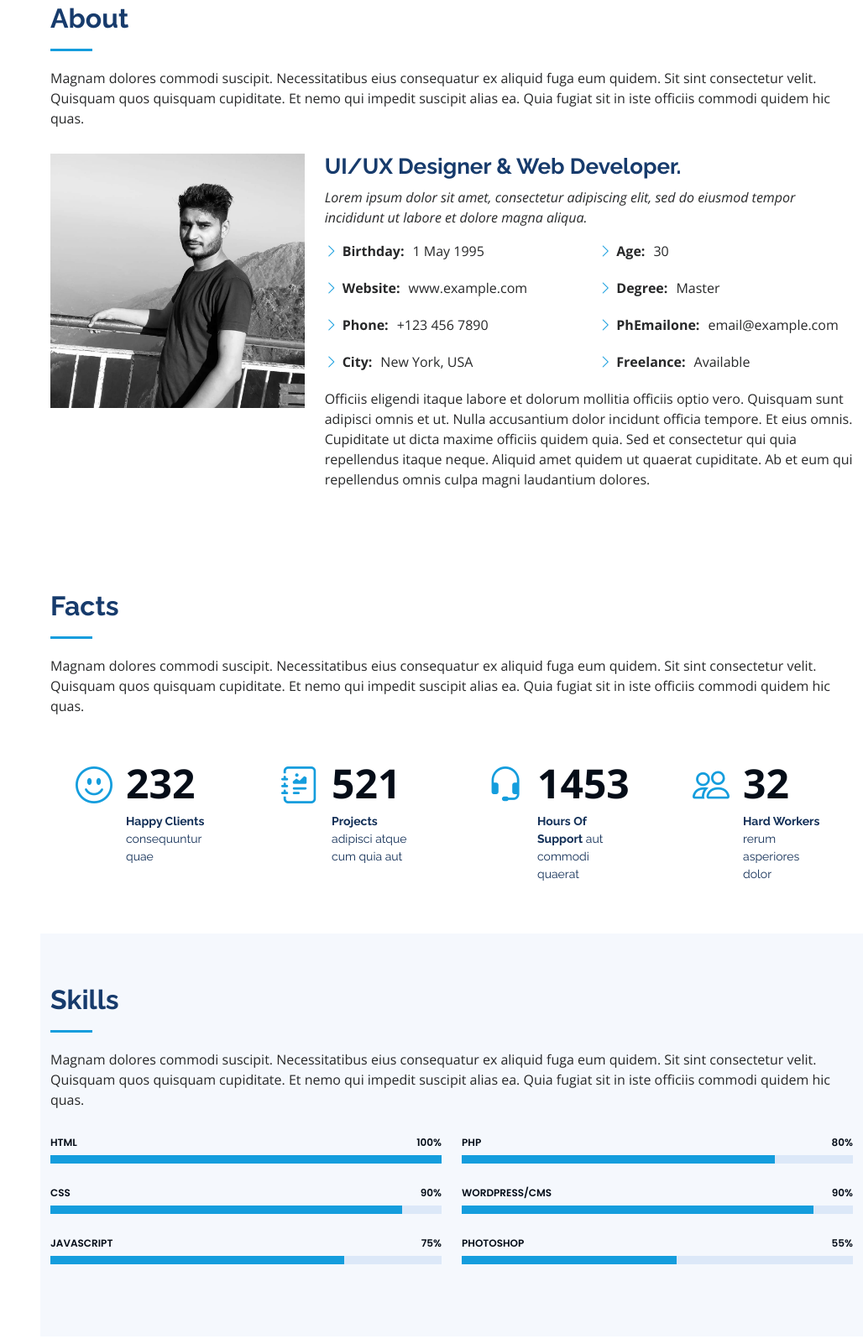
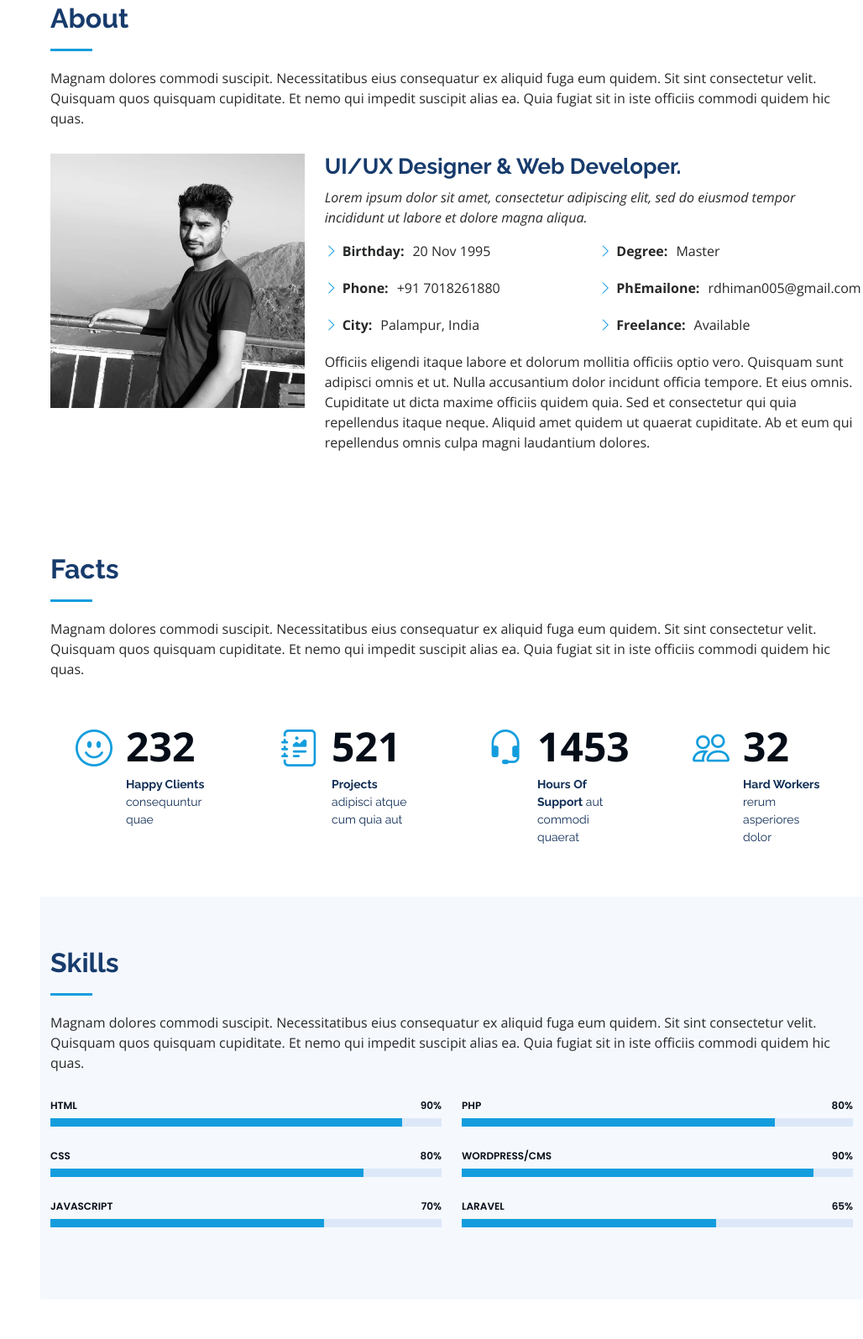
Before and after one commit to goldie59/rajatdhiman.com, a plain HTML site: page index.html in a window 1280 px wide. Shown: the part 857-2452 px from the top of the page at 84% size, without its empty margins (252-1280 px from the left). Drawn offline with nearby package versions, Linux system fonts and the light colour scheme.

Commit message:
Update index.html

```diff
--- a/index.html
+++ b/index.html
@@ -94,17 +94,15 @@
             <div class="row">
               <div class="col-lg-6">
                 <ul>
-                  <li><i class="bi bi-chevron-right"></i> <strong>Birthday:</strong> <span>1 May 1995</span></li>
-                  <li><i class="bi bi-chevron-right"></i> <strong>Website:</strong> <span>www.example.com</span></li>
-                  <li><i class="bi bi-chevron-right"></i> <strong>Phone:</strong> <span>+123 456 7890</span></li>
-                  <li><i class="bi bi-chevron-right"></i> <strong>City:</strong> <span>New York, USA</span></li>
+                  <li><i class="bi bi-chevron-right"></i> <strong>Birthday:</strong> <span>20 Nov 1995</span></li>
+                  <li><i class="bi bi-chevron-right"></i> <strong>Phone:</strong> <span>+91 7018261880</span></li>
+                  <li><i class="bi bi-chevron-right"></i> <strong>City:</strong> <span>Palampur, India</span></li>
                 </ul>
               </div>
               <div class="col-lg-6">
                 <ul>
-                  <li><i class="bi bi-chevron-right"></i> <strong>Age:</strong> <span>30</span></li>
                   <li><i class="bi bi-chevron-right"></i> <strong>Degree:</strong> <span>Master</span></li>
-                  <li><i class="bi bi-chevron-right"></i> <strong>PhEmailone:</strong> <span>email@example.com</span></li>
+                  <li><i class="bi bi-chevron-right"></i> <strong>PhEmailone:</strong> <span>rdhiman005@gmail.com</span></li>
                   <li><i class="bi bi-chevron-right"></i> <strong>Freelance:</strong> <span>Available</span></li>
                 </ul>
               </div>
@@ -181,23 +179,23 @@
           <div class="col-lg-6" data-aos="fade-up">
 
             <div class="progress">
-              <span class="skill">HTML <i class="val">100%</i></span>
-              <div class="progress-bar-wrap">
-                <div class="progress-bar" role="progressbar" aria-valuenow="100" aria-valuemin="0" aria-valuemax="100"></div>
-              </div>
-            </div>
-
-            <div class="progress">
-              <span class="skill">CSS <i class="val">90%</i></span>
+              <span class="skill">HTML <i class="val">90%</i></span>
               <div class="progress-bar-wrap">
                 <div class="progress-bar" role="progressbar" aria-valuenow="90" aria-valuemin="0" aria-valuemax="100"></div>
               </div>
             </div>
 
             <div class="progress">
-              <span class="skill">JavaScript <i class="val">75%</i></span>
+              <span class="skill">CSS <i class="val">80%</i></span>
               <div class="progress-bar-wrap">
-                <div class="progress-bar" role="progressbar" aria-valuenow="75" aria-valuemin="0" aria-valuemax="100"></div>
+                <div class="progress-bar" role="progressbar" aria-valuenow="80" aria-valuemin="0" aria-valuemax="100"></div>
+              </div>
+            </div>
+
+            <div class="progress">
+              <span class="skill">JavaScript <i class="val">70%</i></span>
+              <div class="progress-bar-wrap">
+                <div class="progress-bar" role="progressbar" aria-valuenow="70" aria-valuemin="0" aria-valuemax="100"></div>
               </div>
             </div>
 
@@ -220,9 +218,9 @@
             </div>
 
             <div class="progress">
-              <span class="skill">Photoshop <i class="val">55%</i></span>
+              <span class="skill">Laravel <i class="val">65%</i></span>
               <div class="progress-bar-wrap">
-                <div class="progress-bar" role="progressbar" aria-valuenow="55" aria-valuemin="0" aria-valuemax="100"></div>
+                <div class="progress-bar" role="progressbar" aria-valuenow="65" aria-valuemin="0" aria-valuemax="100"></div>
               </div>
             </div>
 
@@ -246,11 +244,11 @@
           <div class="col-lg-6" data-aos="fade-up">
             <h3 class="resume-title">Sumary</h3>
             <div class="resume-item pb-0">
-              <h4>Alex Smith</h4>
-              <p><em>Innovative and deadline-driven Graphic Designer with 3+ years of experience designing and developing user-centered digital/print marketing material from initial concept to final, polished deliverable.</em></p>
+              <h4>Rajat Dhiman</h4>
+              <p><em></em></p>
               <ul>
                 <li>Portland par 127,Orlando, FL</li>
-                <li>(123) 456-7891</li>
+                <li>+91 7018261880</li>
                 <li>alice.barkley@example.com</li>
               </ul>
             </div>
@@ -551,7 +549,7 @@
 
         <div class="section-title">
           <h2>Contact</h2>
-          <p>Magnam dolores commodi suscipit. Necessitatibus eius consequatur ex aliquid fuga eum quidem. Sit sint consectetur velit. Quisquam quos quisquam cupiditate. Et nemo qui impedit suscipit alias ea. Quia fugiat sit in iste officiis commodi quidem hic quas.</p>
+          <p></p>
         </div>
 
         <div class="row" data-aos="fade-in">
@@ -561,19 +559,19 @@
               <div class="address">
                 <i class="bi bi-geo-alt"></i>
                 <h4>Location:</h4>
-                <p>A108 Adam Street, New York, NY 535022</p>
+                <p>Palampur (Kangra) ,Himachal Pradesh, 176061 </p>
               </div>
 
               <div class="email">
                 <i class="bi bi-envelope"></i>
                 <h4>Email:</h4>
-                <p>info@example.com</p>
+                <p>rdhiman005@gmail.com</p>
               </div>
 
               <div class="phone">
                 <i class="bi bi-phone"></i>
                 <h4>Call:</h4>
-                <p>+1 5589 55488 55s</p>
+                <p>+91 7018261880</p>
               </div>
 
               <iframe src="https://www.google.com/maps/embed?pb=!1m14!1m8!1m3!1d12097.433213460943!2d-74.0062269!3d40.7101282!3m2!1i1024!2i768!4f13.1!3m3!1m2!1s0x0%3A0xb89d1fe6bc499443!2sDowntown+Conference+Center!5e0!3m2!1smk!2sbg!4v1539943755621" frameborder="0" style="border:0; width: 100%; height: 290px;" allowfullscreen></iframe>
@@ -621,14 +619,10 @@
   <footer id="footer">
     <div class="container">
       <div class="copyright">
-        &copy; Copyright <strong><span>iPortfolio</span></strong>
+        &copy; Copyright <strong><span>Rajat Dhiman</span></strong>
       </div>
       <div class="credits">
-        <!-- All the links in the footer should remain intact. -->
-        <!-- You can delete the links only if you purchased the pro version. -->
-        <!-- Licensing information: https://bootstrapmade.com/license/ -->
-        <!-- Purchase the pro version with working PHP/AJAX contact form: https://bootstrapmade.com/iportfolio-bootstrap-portfolio-websites-template/ -->
-        Designed by <a href="https://bootstrapmade.com/">BootstrapMade</a>
+        Designed by <a href="#">Rajat Dhiman</a>
       </div>
     </div>
   </footer><!-- End  Footer -->
```
